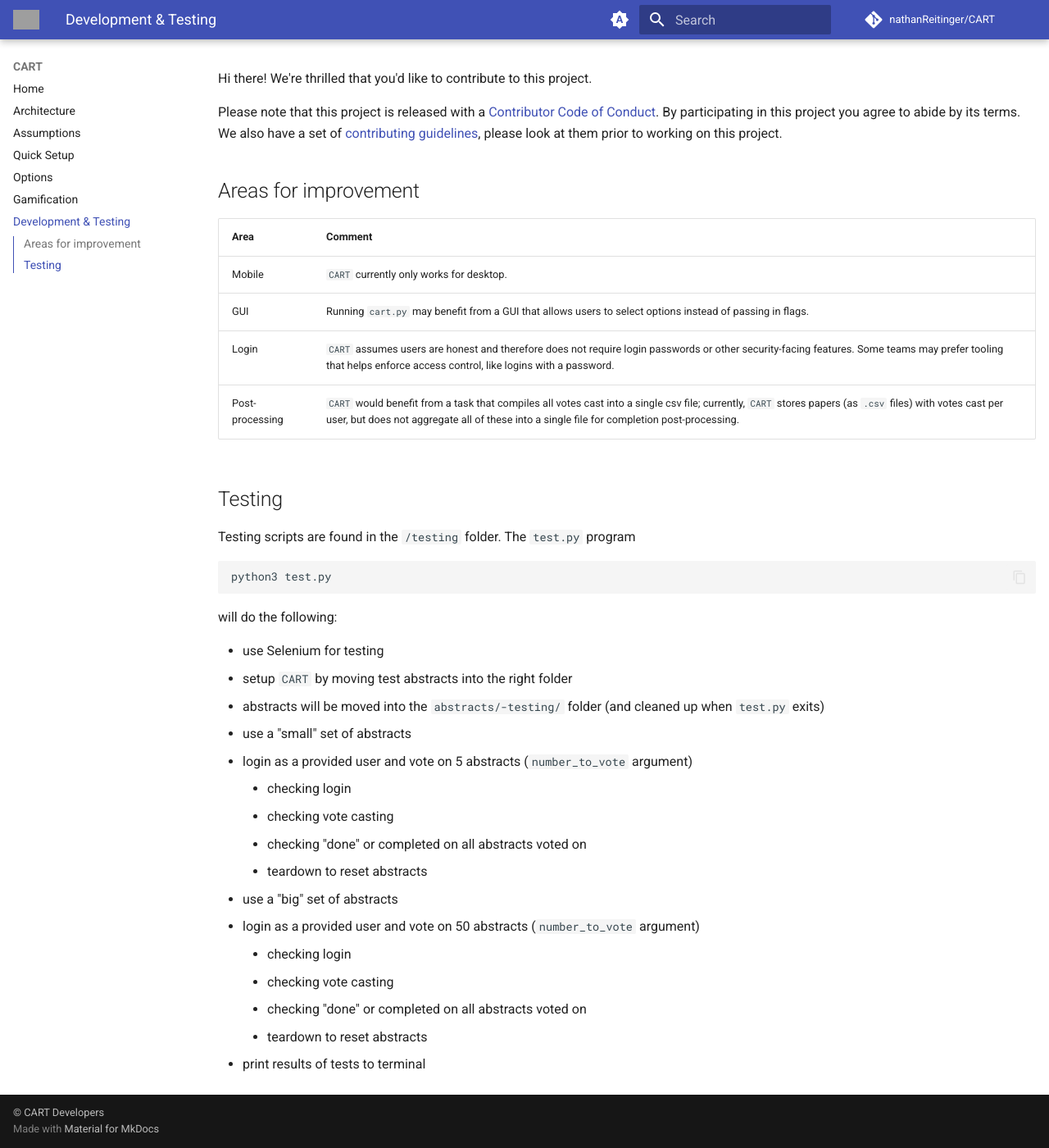
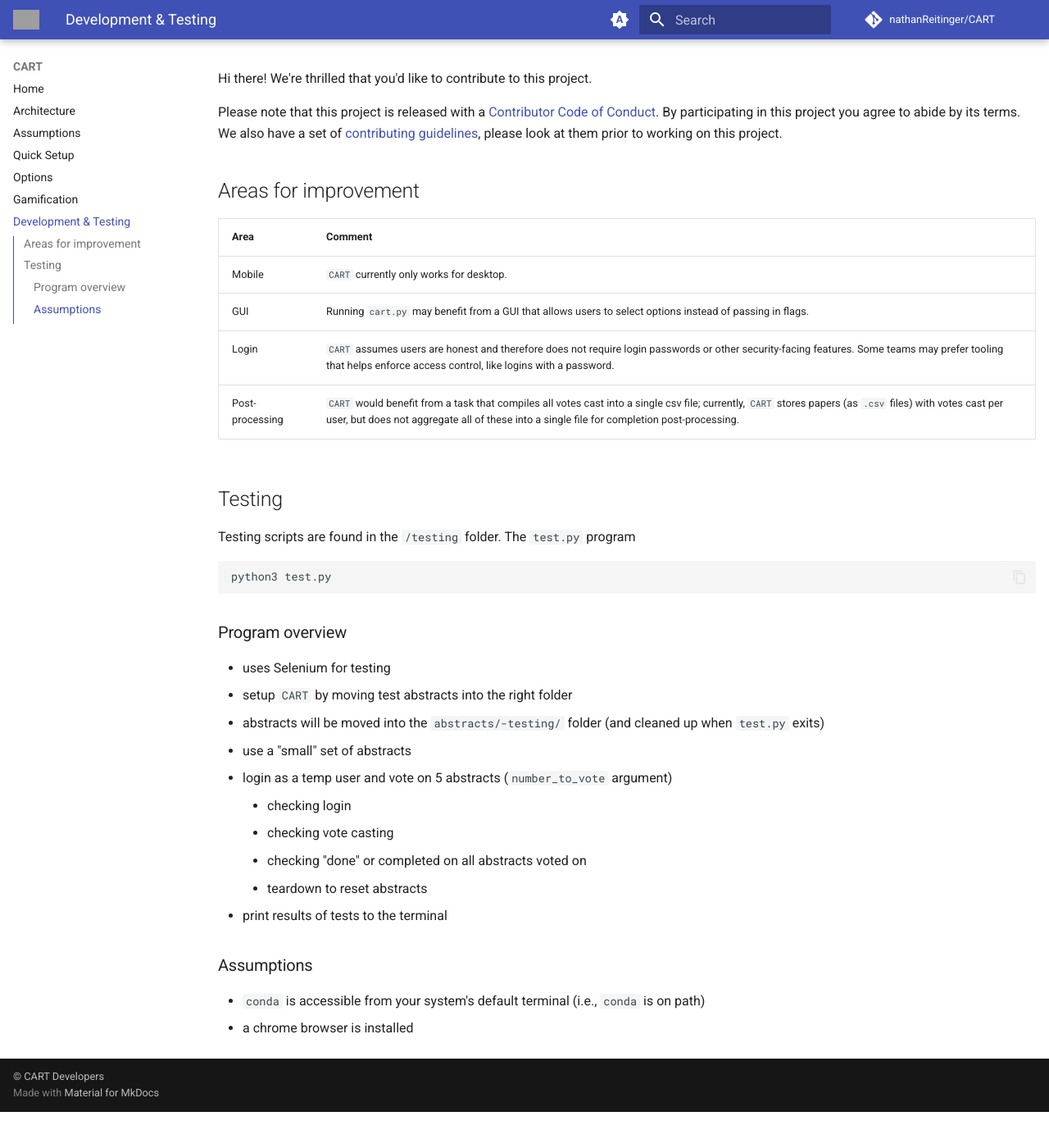
Before and after one commit to nathanReitinger/CART, an MkDocs documentation site: the page built from docs/development.md, in a window 1280 px wide and 1400 px high, scrolled down 97 px. Shown: the whole window at 82% size. Built offline with MkDocs 1.6.1 and Material for MkDocs 9.7.7, drawn with Linux system fonts in a browser that asks for light colours; comment, search, counter and statistics services are not loaded; after the commit the page ends 1453 px from its top, so only the background shows below that; grey boxes are pictures that could not be loaded.

````diff
--- a/docs/development.md
+++ b/docs/development.md
@@ -29,21 +29,20 @@
 python3 test.py
 ```
 
-will do the following:
+### Program overview
 
-- use Selenium for testing
+- uses Selenium for testing
 - setup `CART` by moving test abstracts into the right folder
   - abstracts will be moved into the `abstracts/-testing/` folder (and cleaned up when `test.py` exits)
 - use a "small" set of abstracts
-  - login as a provided user and vote on 5 abstracts (`number_to_vote` argument)
+  - login as a temp user and vote on 5 abstracts (`number_to_vote` argument)
     - checking login
     - checking vote casting
     - checking "done" or completed on all abstracts voted on
     - teardown to reset abstracts
-- use a "big" set of abstracts
-  - login as a provided user and vote on 50 abstracts (`number_to_vote` argument)
-    - checking login
-    - checking vote casting
-    - checking "done" or completed on all abstracts voted on
-    - teardown to reset abstracts
-- print results of tests to terminal
+- print results of tests to the terminal
+
+### Assumptions
+
+- `conda` is accessible from your system's default terminal (i.e., `conda` is on path)
+- a chrome browser is installed
````
Also changed, not shown: 1 other file.
